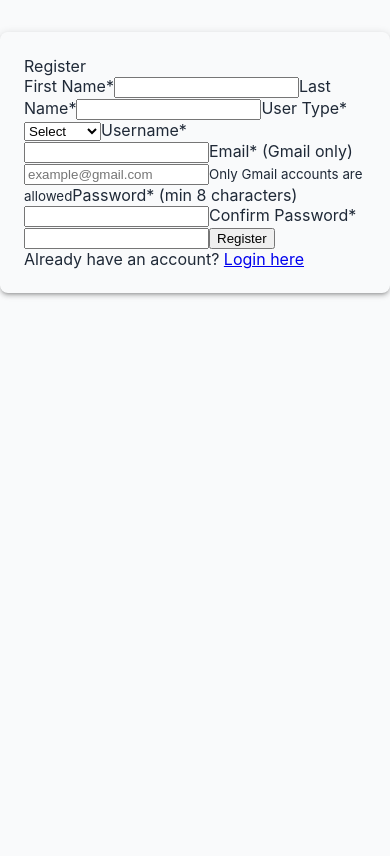
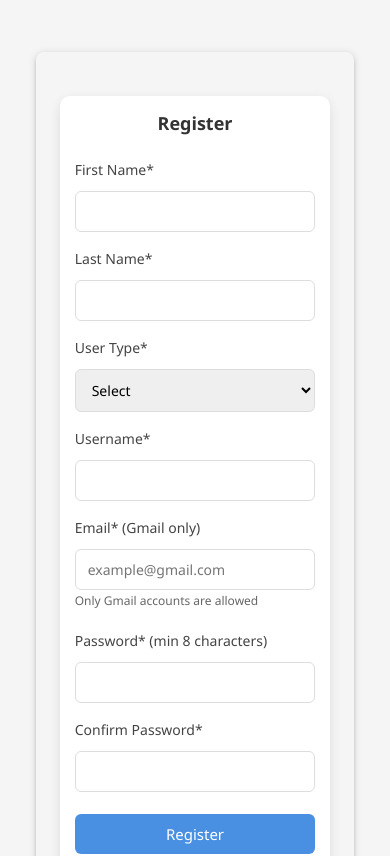
Before and after one commit to SekibaalaMark/academic_issue_tracking, a React (Vite) app in the folder Frontend/: page /register in a window 390 px wide. Shown: the top 856 px of the page. Built offline with nearby package versions, Linux system fonts and the light colour scheme.

Commit message:
Improved register page for userfriendly

```diff
--- /dev/null
+++ b/Frontend/src/StudentPages/RegisterForm.css
@@ -0,0 +1,170 @@
+/* Login.css */
+* {
+  box-sizing: border-box;
+  margin: 0;
+  padding: 0;
+  font-family: "Segoe UI", Tahoma, Geneva, Verdana, sans-serif;
+}
+
+body {
+  background-color: #f5f5f5;
+  display: flex;
+  justify-content: center;
+  align-items: center;
+  min-height: 100vh;
+  padding: 20px;
+}
+
+.register-container {
+  background-color: white;
+  border-radius: 10px;
+  box-shadow: 0 4px 12px rgba(0, 0, 0, 0.1);
+  width: 100%;
+  max-width: 500px;
+  padding: 30px;
+  margin: 20px 0;
+}
+
+.register-header {
+  font-size: 24px;
+  font-weight: 600;
+  color: #333;
+  text-align: center;
+  margin-bottom: 25px;
+}
+
+.register-form {
+  display: flex;
+  flex-direction: column;
+  gap: 15px;
+}
+
+.register-form label {
+  font-size: 14px;
+  font-weight: 500;
+  color: #444;
+  margin-top: 5px;
+}
+
+.register-form input,
+.register-form select {
+  padding: 12px 15px;
+  border: 1px solid #ddd;
+  border-radius: 6px;
+  font-size: 14px;
+  transition: border-color 0.3s;
+  width: 100%;
+}
+
+.register-form input:focus,
+.register-form select:focus {
+  outline: none;
+  border-color: #4a90e2;
+  box-shadow: 0 0 0 2px rgba(74, 144, 226, 0.2);
+}
+
+.help-text {
+  color: #666;
+  font-size: 12px;
+  margin-top: -10px;
+  margin-bottom: 5px;
+}
+
+.error-message {
+  color: #e74c3c;
+  background-color: #fdecea;
+  padding: 10px 15px;
+  border-radius: 6px;
+  font-size: 14px;
+  margin: 10px 0;
+}
+
+button {
+  background-color: #4a90e2;
+  color: white;
+  border: none;
+  padding: 12px;
+  border-radius: 6px;
+  font-size: 16px;
+  font-weight: 500;
+  cursor: pointer;
+  transition: background-color 0.3s;
+  margin-top: 10px;
+}
+
+button:hover {
+  background-color: #3a7bc8;
+}
+
+button:disabled {
+  background-color: #cccccc;
+  cursor: not-allowed;
+}
+
+.register-footer {
+  text-align: center;
+  font-size: 14px;
+  color: #666;
+  margin-top: 15px;
+}
+
+.register-footer a {
+  color: #4a90e2;
+  text-decoration: none;
+  font-weight: 500;
+}
+
+.register-footer a:hover {
+  text-decoration: underline;
+}
+
+.resend-button {
+  background: none;
+  color: #4a90e2;
+  padding: 0;
+  margin-left: 5px;
+  text-decoration: underline;
+  font-size: 14px;
+  display: inline;
+}
+
+.resend-button:hover {
+  background: none;
+  color: #3a7bc8;
+}
+
+/* Responsive adjustments */
+@media (max-width: 600px) {
+  .register-container {
+    padding: 20px;
+  }
+
+  .register-header {
+    font-size: 20px;
+    margin-bottom: 20px;
+  }
+
+  .register-form {
+    gap: 12px;
+  }
+
+  button {
+    padding: 10px;
+    font-size: 15px;
+  }
+}
+
+@media (max-width: 400px) {
+  .register-container {
+    padding: 15px;
+  }
+
+  .register-header {
+    font-size: 18px;
+  }
+
+  .register-form input,
+  .register-form select {
+    padding: 10px 12px;
+  }
+}
--- a/Frontend/src/StudentPages/RegisterForm.jsx
+++ b/Frontend/src/StudentPages/RegisterForm.jsx
@@ -1,7 +1,7 @@
 import React, { useState } from "react";
 import { useNavigate } from "react-router-dom";
 import axios from "axios";
-import "./Login.css";
+import "./RegisterForm.css";
 const Register = () => {
   const [formData, setFormData] = useState({
     first_name: "",
--- a/Frontend/src/pages/student-dashboard.jsx
+++ b/Frontend/src/pages/student-dashboard.jsx
@@ -4,7 +4,7 @@ import { MdDashboard } from "react-icons/md";
 import { FaFileAlt } from "react-icons/fa";
 import axios from "axios";
 import { useNavigate } from "react-router-dom"; // Use React Router's navigation
-import "./student-dashboard.css";
+// import "./student-dashboard.css";
 
 // Create axios instance with base URL
 const api = axios.create({
```
Also changed, not shown: Frontend/src/pages/StudentDashboard.css (renamed from Frontend/src/pages/student-dashboard.css).
